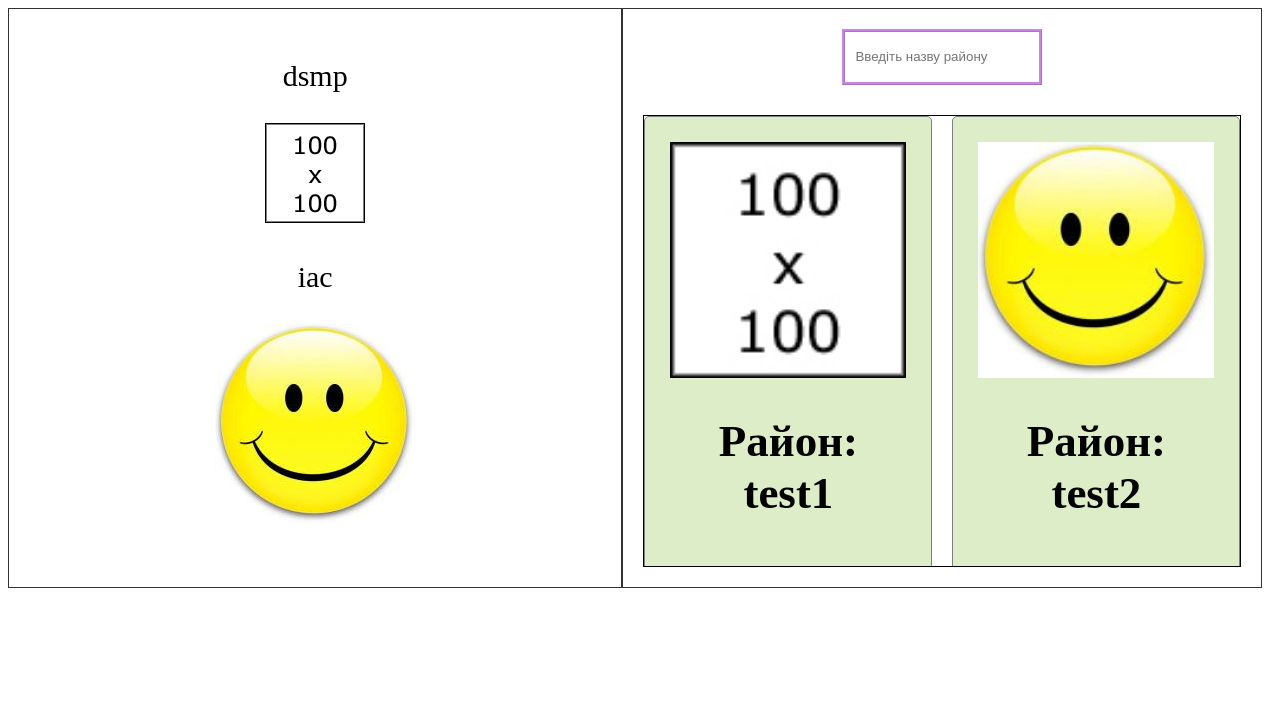
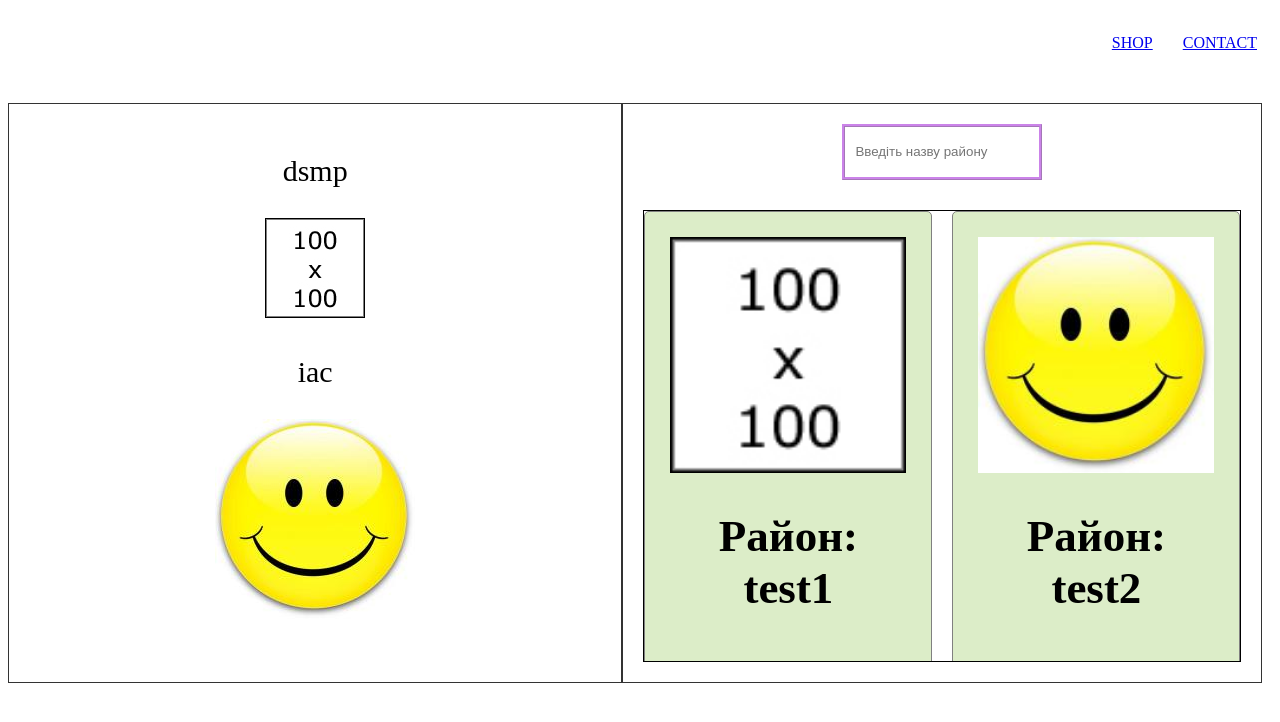
Before and after one commit to SergiiKov/main-page-iac, a React (Create React App) app: page / in a window 1280 px wide. Shown: the top 722 px of the page. Built offline with nearby package versions, Linux system fonts and the light colour scheme.

Commit message:
add react router and test

```diff
--- a/src/components/header/header.component.jsx
+++ b/src/components/header/header.component.jsx
@@ -0,0 +1,24 @@
+import React from 'react';
+import { Link } from 'react-router-dom';
+
+// import { ReactComponent as Logo } from '../../assets/crown.svg';
+
+import './header.styles.scss';
+
+const Header = () => (
+  <div className='header'>
+    <Link className='logo-container' to='/'>
+      {/* <Logo className='logo' /> */}
+    </Link>
+    <div className='options'>
+      <Link className='option' to='https://github.com/SergiiKov'>
+        SHOP
+      </Link>
+      <Link className='option' to='/https://github.com/SergiiKov'>
+        CONTACT
+      </Link>
+    </div>
+  </div>
+);
+
+export default Header;
--- /dev/null
+++ b/src/components/header/header.styles.scss
@@ -0,0 +1,25 @@
+.header {
+    height: 70px;
+    width: 100%;
+    display: flex;
+    justify-content: space-between;
+    margin-bottom: 25px;
+
+    .logo-container {
+      height: 100%;
+      width: 70px;
+      padding: 25px;
+    }
+
+    .options {
+      width: 50%;
+      height: 100%;
+      display: flex;
+      align-items: center;
+      justify-content: flex-end;
+
+      .option {
+        padding: 10px 15px;
+      }
+    }
+  }
--- a/src/index.js
+++ b/src/index.js
@@ -1,12 +1,14 @@
 import React from 'react';
 import ReactDOM from 'react-dom';
+import { BrowserRouter } from 'react-router-dom';
 
 import App from './App/App';
 
-
 ReactDOM.render(
   <React.StrictMode>
+  <BrowserRouter>
     <App />
+  </BrowserRouter>
   </React.StrictMode>,
   document.getElementById('root')
 );
--- a/src/page/main-page.jsx
+++ b/src/page/main-page.jsx
@@ -2,9 +2,11 @@
 import Iac from '../components/iac/iac.component';
 import Dsmp from '../components/dsmp/dsmp.component';
 import DistrictsList from '../components/districts-list/districts-list.component';
+import Header from '../components/header/header.component';
 import  SearchBox from '../components/serch-box/serch-box.component';
 import Scroll from '../components/scroll/scroll.component';
 import { districts } from '../components/districts';
+import { Switch, Route } from 'react-router-dom';
 
 import './main-page.styles.scss'
 
@@ -27,6 +29,13 @@
         const filterDistricts = this.state.districts.filter(district =>
         district.name.toLowerCase().includes(searchField.toLowerCase()))
         return(
+            <div>
+                <div>
+                    <Header />
+                    <Switch>
+                        {/* <Route exact path='/' component={MainPage} /> */}
+                    </Switch>
+                </div>
             <div className='grid-container'>
                 <div className='grid-item'>
                     <Dsmp />
@@ -39,10 +48,9 @@
                     <Scroll>
                         <DistrictsList districts={filterDistricts}  />
                     </Scroll>
-
                 </div>
             </div>
-
+        </div>
         )
     };
 }
```
Also changed, not shown: src/components/header/header.component.styles.scss (deleted). Lines whose indentation alone changed are shown as unchanged.
